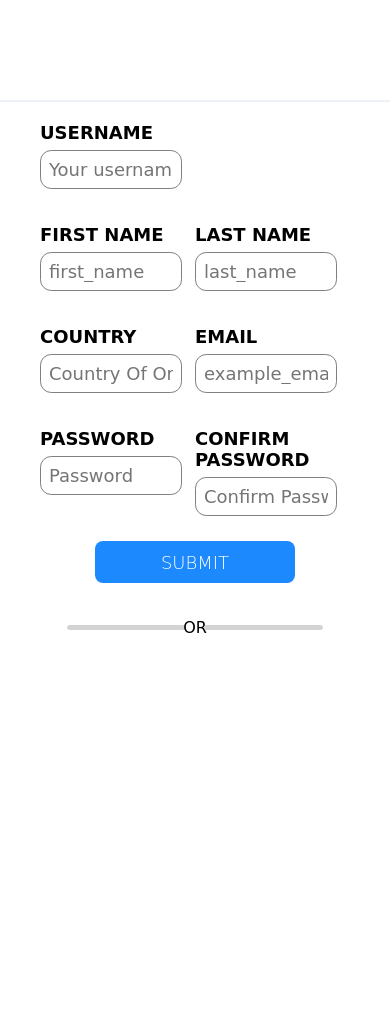
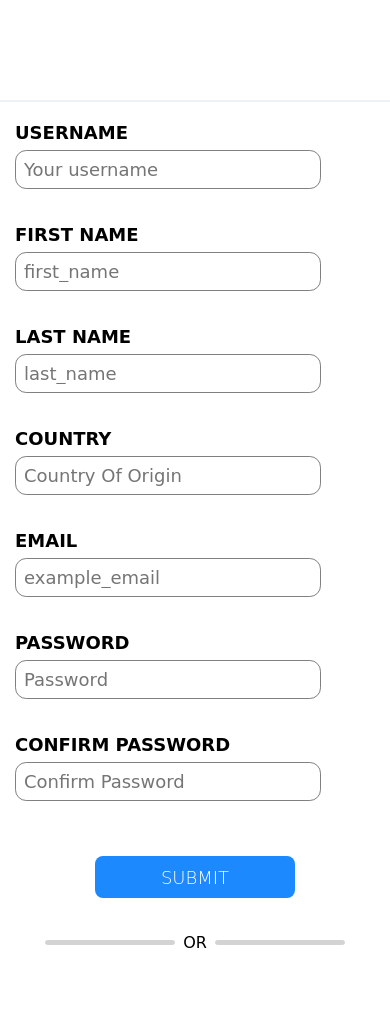
Before and after one commit to Toriong/BrainBlitz, a Django app: page /user/create-account in a window 390 px wide. Before the commit the page ends 633 px from the top, so only its background shows below. Run offline with Django 5.2, Linux system fonts and the light colour scheme; some libraries are stand-ins or nearby versions.

Commit message:
fixing media query of create account form

```diff
--- a/game/static/css/gameGrid.css
+++ b/game/static/css/gameGrid.css
@@ -9,6 +9,11 @@
     padding-top: 20px;
     max-height: 800px;
     min-height: 500px;
+}
+
+.game-grid-container {
+    height: 83vh;
+    max-height: 1000px;
 }
 
 /* the container for each dot */
--- a/game/static/css/styles.css
+++ b/game/static/css/styles.css
@@ -42,6 +42,8 @@ button {
     height: 100%;
 }
 
+
+
 html,
 body {
     margin: 0px;
@@ -58,10 +60,10 @@ body {
     z-index: -1;
 }
 
-#content {
+/* #content {
     height: 83vh;
     max-height: 1000px;
-}
+} */
 
 .d-flex {
     display: flex;
@@ -153,3 +155,13 @@ input:focus {
         height: 70px;
     }
 }
+
+@media(min-width: 577px) {
+    .d-sm-block {
+        display: block;
+    }
+
+    .mt-sm-5 {
+        margin: 4rem;
+    }
+}
--- a/users/static/css/createAccountStyles.css
+++ b/users/static/css/createAccountStyles.css
@@ -9,6 +9,7 @@
     margin: 15px 0px;
 }
 
+/* google sign in button */
 .g_id_signin>div>div {
     /* width: 150% !important; */
     width: 350px;
@@ -92,3 +93,31 @@
     margin-right: 5px;
     color: #000;
 }
+
+.submit-btn-sec {
+    margin-top: 25px;
+}
+
+@media(max-width: 576px) {
+    .g_id_signin>div>div {
+        /* width: 150% !important; */
+        width: 225px;
+    }
+
+    .submit-btn-sec {
+        margin-top: 30px;
+    }
+
+    .create-account-input-form {
+        grid-template-columns: repeat(1, 1fr);
+    }
+
+    .or-txt-section,
+    .form-section {
+        padding: 0 15px;
+    }
+
+    .create-account-pg {
+        padding-bottom: 60px;
+    }
+}
--- a/users/templates/user/createAccount.html
+++ b/users/templates/user/createAccount.html
@@ -16,7 +16,7 @@
 </head>
 
 <body>
-    <div id="main" class="position-relative" style="height: 100vh; overflow: hidden;">
+    <div id="main" class="position-relative" style="height: 100vh;">
         {{navbar | safe}}
         <div id="content" class="create-account-pg" style="padding-top: 10px">
             <!-- <h1>Create An Account</h1> -->
@@ -29,7 +29,7 @@
                             <input id="username-input" placeholder="Your username" />
                             <ul class="error-list" />
                         </div>
-                        <div class="d-flex flex-column">
+                        <div class="d-none d-sm-block">
                             <input disabled name="input-placeholder" class="opacity-0" />
                         </div>
                         <div class="d-flex flex-column">
@@ -63,7 +63,7 @@
                             <ul class="error-list" />
                         </div>
                     </section>
-                    <section class="d-flex justify-content-center align-items-center w-100">
+                    <section class="submit-btn-sec d-flex justify-content-center align-items-center w-100">
                         <button>SUBMIT</button>
                     </section>
                 </form>
@@ -74,7 +74,7 @@
                         style="width: 80%; background-color: lightgrey; border-width: 10px; height: 3px; border: solid 1px lightgrey;">
                     </div>
                 </div>
-                <div style="width: 6%" class="d-flex justify-content-center align-items-center">
+                <div style="width: 6%; min-width: 40px" class="d-flex justify-content-center align-items-center">
                     <span>OR</span>
                 </div>
                 <div style="width: 47%; align-items: center;" class="d-flex">
```
